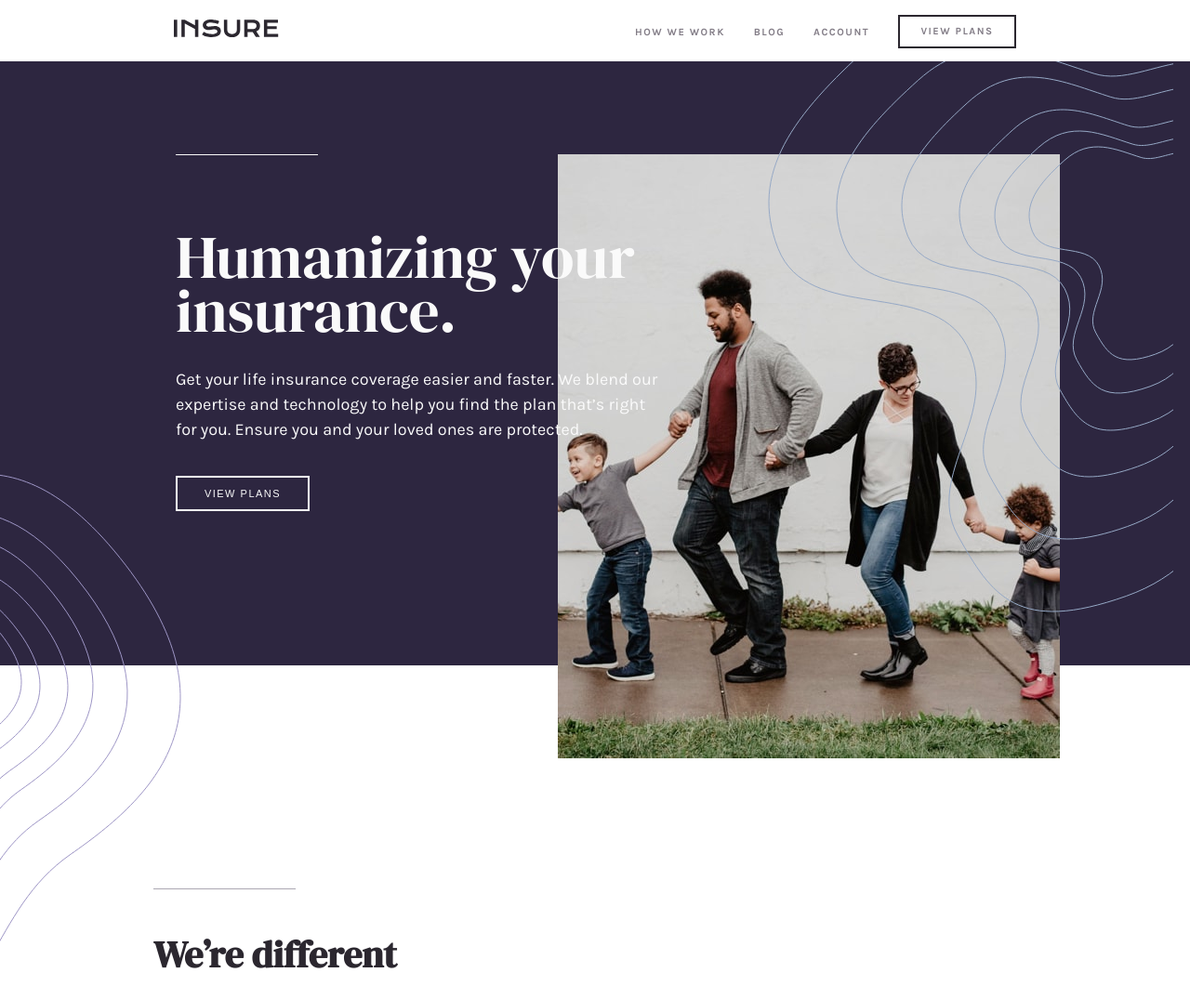
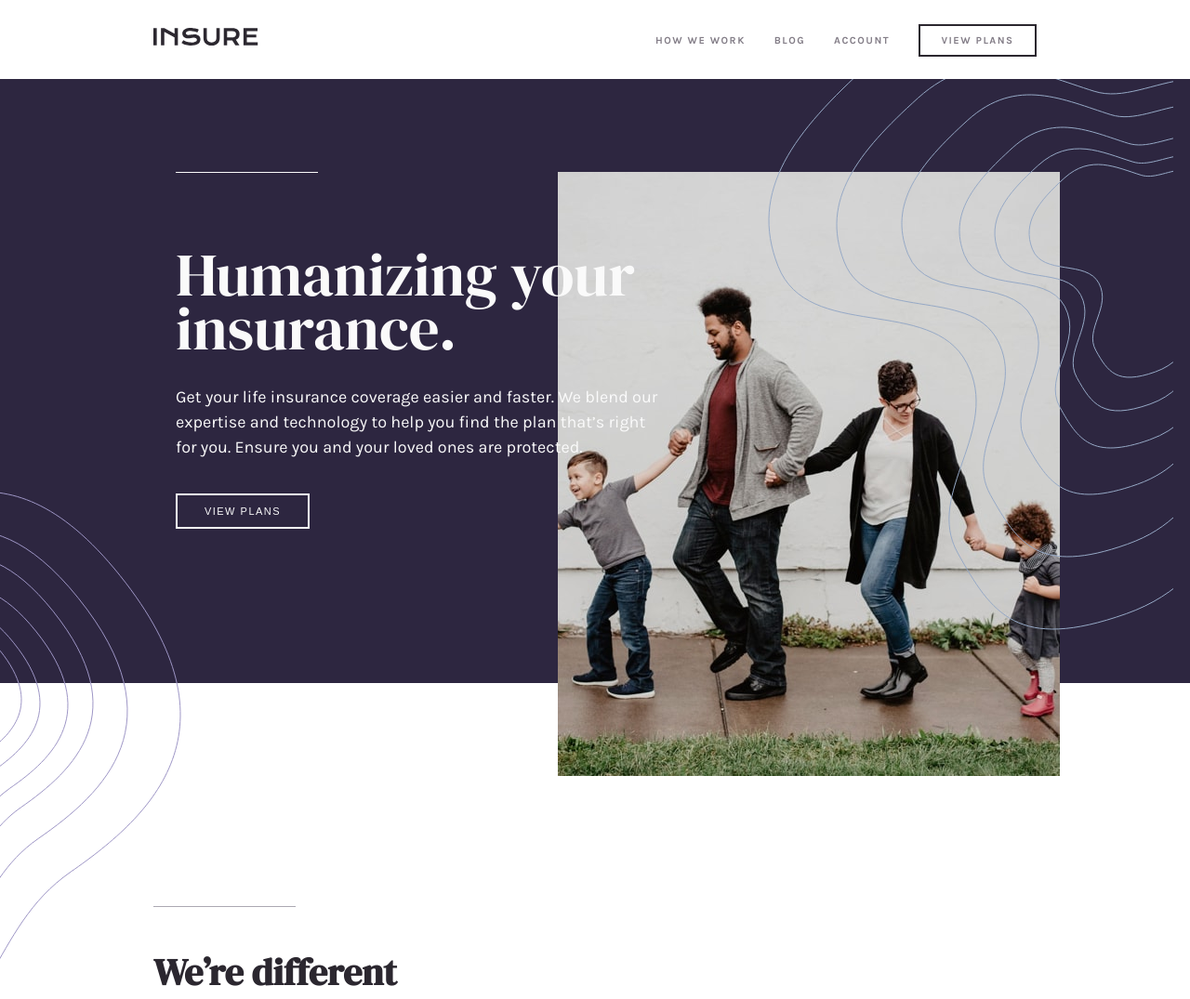
Before and after one commit to tash2020/Insure-Landing-Page, a plain HTML site: page index.html in a window 1280 px wide. Shown: the top 1075 px of the page at 93% size. Drawn offline with nearby package versions, Linux system fonts and the light colour scheme; files that its build step writes are made by us from their sources.

Commit message:
Added nav's media query.

```diff
--- a/scss/_header.scss
+++ b/scss/_header.scss
@@ -2,6 +2,10 @@
   nav {
     position: relative;
     padding: 1.28125rem 1.375rem;
+
+    @include breakpoint-up(large) {
+      padding: 1.875rem 0;
+    }
   }
 
   /*
```
